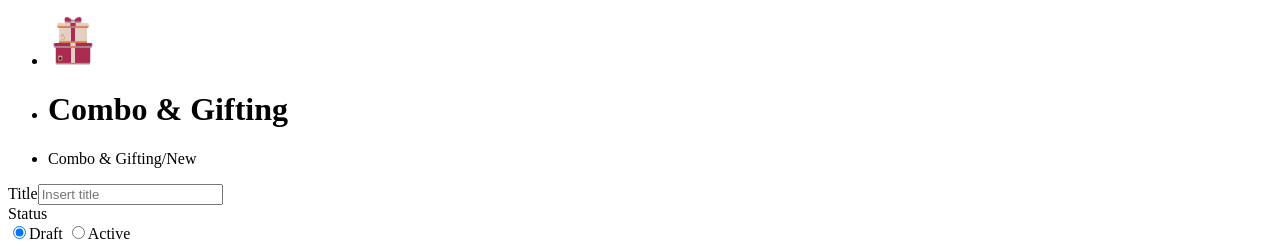
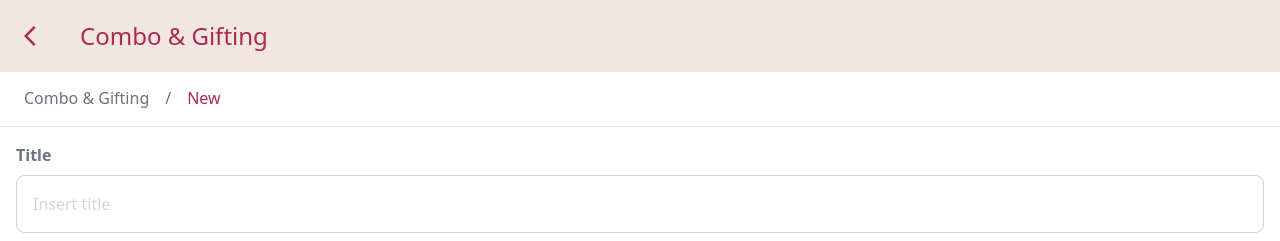
Before and after one commit to ey3shuh/intan-mobile, a Next.js app: page /combo/new-combo in a window 1280 px wide. Shown: the top 241 px of the page. Built offline with nearby package versions, Linux system fonts and the light colour scheme; a web font is replaced by a local one.

Commit message:
Update new-combo.tsx

```diff
--- a/pages/combo/new-combo.tsx
+++ b/pages/combo/new-combo.tsx
@@ -3,9 +3,12 @@ import React,{useState} from 'react'
 import Image from 'next/image'
 import SelectProductPopup from '../PopUp/SelectProductPopup';
 import NewGifting from './NewGifting';
-import SubmitButton from '../../src/api/components/SubmitButton';
-import CancelButton from '../../src/api/components/CancelButton';
-import dummyData from './dummyData.json';
+import SubmitButton from '../SubmitButton';
+import CancelButton from '../CancelButton';
+import '../../app/globals.css'
+import { useRouter } from 'next/navigation';
+import ArrowBackIosIcon from '@mui/icons-material/ArrowBackIos';
+
 
 const NewCombo = () => {
   const [title, setTitle] = useState('');
@@ -21,8 +24,7 @@ const NewCombo = () => {
   const [selectedTypes, setSelectedTypes] = useState<{ [key: number]: string }>({});
   const [isPopupOpen, setIsPopupOpen] = useState(false);
   const [item, setItem] = useState('')
-  const a = Object.keys(dummyData).map((e) => (dummyData as any)[e])
-  console.log(a)
+  const router = useRouter();
 
 
   const handleOpenPopup = () => setIsPopupOpen(true);
@@ -42,29 +44,32 @@ const NewCombo = () => {
   return (
     <div className='mb-4'>
     {/* -------------------------------Header--------------------------- */}
-  <div className="w-full p-2 bg-custom-bg">
-    <ul className='flex items-center h-full'>
-      <li className="flex items-center px-2">
-        <Image
-          src='/combo1.png'
-          alt='combo'
-          className='object-contain ' // Increased border thickness
-          width={50} // Increased width
-          height={50} // Increased height
+    <div className="w-full p-2 bg-custom-bg fixed top-0 z-50">
+      <ul className="flex items-center h-full">
+        <li className="flex items-center px-4">
+          <button>
+            <ArrowBackIosIcon
+              onClick={() => router.push('/combo')}
+              className="object-contain text-header-bg my-4"
             />
+          </button>
         </li>
         <li className="flex items-center">
-        <h1 className='text-header-bg text-xl md:text-2xl px-2 font-sfPro font-medium'>Combo & Gifting</h1> {/* Increased font size */}
+          <h1 className="text-header-bg text-xl xl:text-2xl px-4 font-sfPro font-medium">
+            Combo & Gifting
+          </h1>
         </li>
       </ul>
     </div>
     {/* -------------------------------Header--------------------------- */}
 
     {/* -----------------------------Breadcrumbs-------------------------- */}
-<div className="w-full p-4 border-b flex items-start">
-    <ul className="text-[1rem] font-sfPro font-medium text-gray-500"> {/* Increased font size */}
+    <div className="w-full p-4 border-b flex items-start mt-[70px]"> {/* Adjust margin to prevent overlap */}
+      <ul className="text-[1rem] font-sfPro font-medium text-gray-500">
         <li className="flex items-center px-2">
-        <span className="mr-2">Combo & Gifting</span>
+          <span className="mr-2  cursor-pointer" onClick={() => router.push('/combo')}>
+            Combo & Gifting
+          </span>
           <span className="mx-2">/</span>
           <span className="ml-2 text-header-bg">New</span>
         </li>
@@ -276,7 +281,7 @@ font-sfPro font-semibold mt-4 '>
           &times;
         </button>
         {/* Product Table */}
-        <table className="bg-gray-50 rounded-lg w-full mt-4 ">
+        <table className="bg-gray-50 rounded-lg w-full mt-4  ">
         <thead >
             <tr >
             <th colSpan={2} className='text-left border-b border-gray-300 px-4 py-2 font-sfPro font-semibold text-gray-500 '>
```
Lines whose indentation alone changed are shown as unchanged.
